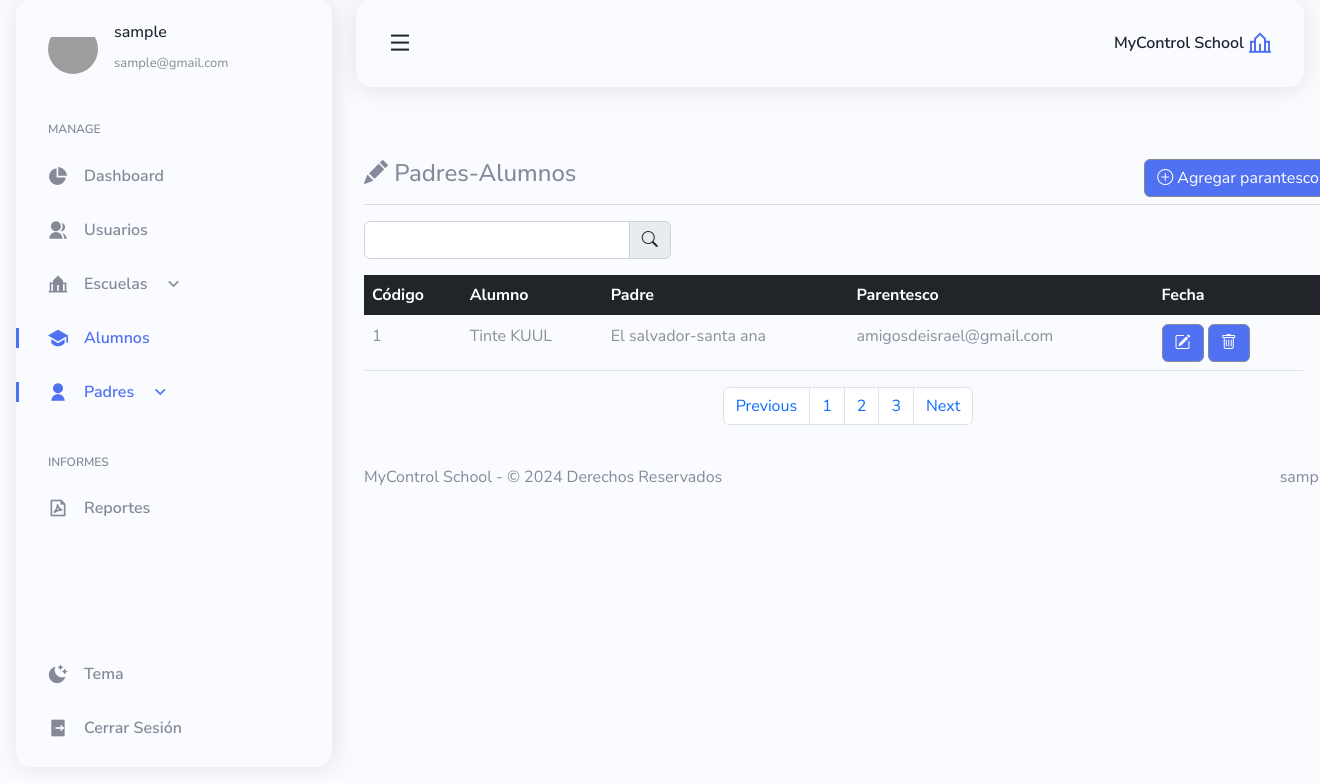
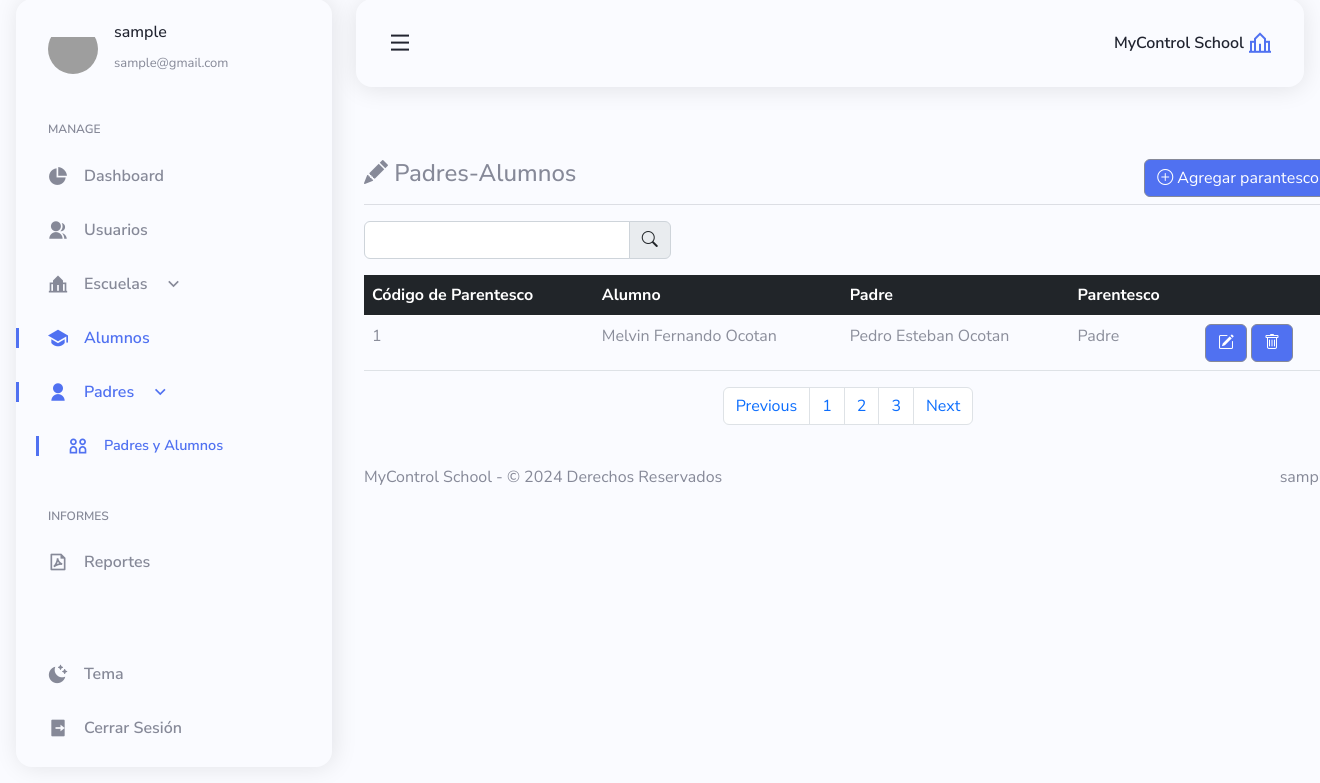
Before and after one commit to kevinocotan/school, a PHP site: page /padresalumnos in a window 1320 px wide; the page is wider, and only the part inside the window is pictured. Shown: the part 17-800 px from the top of that part. Run offline with PHP 8.4, Linux system fonts and the light colour scheme; the visitor is signed in with stand-in values (Sample User, id 1); some libraries are stand-ins or nearby versions; grey boxes are pictures that could not be loaded.

Commit message:
padresalumnos sin poder solucionar el editar

```diff
--- a/app/controllers/padresalumnoscontroller.php
+++ b/app/controllers/padresalumnoscontroller.php
@@ -6,7 +6,7 @@ class PadresAlumnosController extends Controller
     private $padrealumno;
     public function __construct($parametro)
     {
-        $this->padrealumno = new Padresalumnos();
+        $this->padrealumno = new PadresAlumnos();
         parent::__construct("padresalumnos", $parametro, true);
     }
 
@@ -21,7 +21,7 @@ class PadresAlumnosController extends Controller
     {
 
         if ($_POST["id_padre_alumno"] == 0) {
-            $datosPadrealumno = $this->padrealumno->getPadresAlumnosByName($_POST["nombre"]);
+            $datosPadrealumno = $this->padrealumno->getPadresAlumnosByName($_POST["parentesco"]);
             if (count($datosPadrealumno) > 0) {
                 $info = array('success' => false, 'msg' => "El parentesco ya esta asociado.");
             } else {
--- a/app/models/padresalumnos.php
+++ b/app/models/padresalumnos.php
@@ -11,26 +11,26 @@ class PadresAlumnos extends BaseDeDatos
 
     public function getAll()
     {
-        return $this->executeQuery("SELECT a.id_padre_alumno, a.parentesco, date_format(a.fecha,'%d-%M-%Y') as fecha, b.nombre_completo, c.nombre AS nombre_padre FROM padresalumnos a INNER JOIN alumnos b ON a.id_alumno = b.id_alumno INNER JOIN padres c ON a.id_padre = c.id_padre ORDER BY a.id_padre_alumno;");
+        return $this->executeQuery("SELECT a.id_padre_alumno, a.parentesco, b.nombre_completo, c.nombre AS nombre_padre FROM padresalumnos a INNER JOIN alumnos b ON a.id_alumno = b.id_alumno INNER JOIN padres c ON a.id_padre = c.id_padre ORDER BY a.id_padre_alumno;");
     }
     public function getPadresAlumnosByName($nombre)
     {
-        return $this->executeQuery("SELECT id_padre_alumno, parentesco, fecha, id_alumno, id_padre FROM padresalumnos WHERE parentesco='{$nombre}'");
+        return $this->executeQuery("SELECT id_padre_alumno, parentesco, id_alumno, id_padre FROM padresalumnos WHERE parentesco='{$nombre}'");
     }
 
     public function save($data)
     {
-        return $this->executeInsert("INSERT INTO padresalumnos SET parentesco='{$data["parentesco"]}', fecha='{$data["fecha"]}', id_padre='{$data["id_padre"]}', id_alumno='{$data["id_alumno"]}'");
+        return $this->executeInsert("INSERT INTO padresalumnos SET parentesco='{$data["parentesco"]}', id_padre='{$data["id_padre"]}', id_alumno='{$data["id_alumno"]}'");
     }
 
     public function getOnePadresAlumnos($id)
     {
-        return $this->executeQuery("SELECT id_padre_alumno, parentesco,fecha, id_alumno, id_padre FROM padresalumnos WHERE id_padre_alumno='{$id}'");
+        return $this->executeQuery("SELECT id_padre_alumno, parentesco, id_alumno, id_padre FROM padresalumnos WHERE id_padre_alumno='{$id}'");
     }
 
     public function update($data)
     {
-        return $this->executeInsert("UPDATE padresalumnos SET parentesco='{$data["parentesco"]}', fecha='{$data["fecha"]}', id_alumno='{$data["id_alumno"]}', id_padre='{$data["id_padre"]}' where id_padre_alumno='{$data["id_padre_alumno"]}'");
+        return $this->executeInsert("UPDATE padresalumnos SET parentesco='{$data["parentesco"]}', id_alumno='{$data["id_alumno"]}', id_padre='{$data["id_padre"]}' where id_padre_alumno='{$data["id_padre_alumno"]}'");
     }
 
     public function deletePadresAlumnos($id)
@@ -38,34 +38,4 @@ class PadresAlumnos extends BaseDeDatos
         return $this->executeInsert("DELETE FROM padresalumnos WHERE id_padre_alumno='$id'");
     }
 
-    public function getPadrealumnoReporte($data)
-    {
-        $condicion = "";
-        if (isset($data["id_padre_alumno"])) {
-            if ($data["id_padre_alumno"] != "0") {
-                $condicion .= "and fecha='{$data["id_padre_alumno"]}'";
-            }
-        }
-        if (isset($data["mes"])) {
-            $condicion .= "and month(fecha)='{$data["mes"]}' and year(fecha)='{$data["anio"]}'";
-        }
-        if ($data["id_alumno"] != "0") {
-            $condicion .= "and a.id_alumno='{$data["id_alumno"]}'";
-        }
-        if ($data["id_padre"] != "0") {
-            $condicion .= "and a.id_padre='{$data["id_padre"]}'";
-        }
-
-        return $this->executeQuery("SELECT a.id_padre_alumno, a.fecha, a.parentesco, b.nombre_completo, c.nombre
-        FROM padresalumnos a
-        INNER JOIN alumnos b ON a.id_alumno = b.id_alumno
-        INNER JOIN padres c ON a.id_padre = c.id_padre
-        WHERE 1=1 $condicion
-        ORDER BY a.fecha");
-    }
-
-    public function getFechasPorPadrealumnos()
-    {
-        return $this->executeQuery("select fecha as id_padre_alumno, date_format(fecha,'%d-%M-%Y') AS fecha FROM padresalumnos GROUP BY fecha ORDER BY fecha");
-    }
 }
--- a/app/views/padresalumnos.php
+++ b/app/views/padresalumnos.php
@@ -48,18 +48,17 @@
                 <div id="contentTable">
                     <table class="table">
                         <thead class="table-dark">
-                            <th>Código</th>
+                            <th>Código de Parentesco</th>
                             <th>Alumno</th>
                             <th>Padre</th>
                             <th>Parentesco</th>
-                            <th>Fecha</th>
                             <th>&nbsp;</th>
                         </thead>
                         <tbody>
                             <td>1</td>
-                            <td>Tinte KUUL</td>
-                            <td>El salvador-santa ana</td>
-                            <td>amigosdeisrael@gmail.com</td>
+                            <td>Melvin Fernando Ocotan</td>
+                            <td>Pedro Esteban Ocotan</td>
+                            <td>Padre</td>
                             <td>
                                 <button type="button" class="btn btn-dark btncolor"><i class="bi bi-pencil-square"></i></button>
                                 <button type="button" class="btn btn-danger btncolor"><i class="bi bi-trash"></i></button>
@@ -107,12 +106,7 @@
                             </select>
                         </div>
                     </div>
-                    <div class="row mb-3">
-                        <label for="fecha" class="col-sm-2 col-form-label">Fecha:</label>
-                        <div class="col-sm-10">
-                            <input type="date" class="form-control" id="fecha" name="fecha" required>
-                        </div>
-                    </div>
+
                     <button type="button" class="btn btn-secondary" id="btnCancelar"><i class="bi bi-x-circle-fill"></i> Cancelar</button>
                     <button type="submit" class="btn btn-primary"><i class="bi bi-hdd"></i> Guardar</button>
                 </form>
--- a/public_html/js/main.js
+++ b/public_html/js/main.js
@@ -66,16 +66,18 @@ themeButton.addEventListener("click", () => {
   localStorage.setItem("selected-icon", getCurrentIcon());
 });
 
-// Selecciona el enlace de Escuelas y el submenú
+/* SUBMENU DE ESCUELAS Y PADRES */
+
 const escuelasLink = document.getElementById("escuelas-link");
 const escuelasSubmenu = document.getElementById("escuelas-submenu");
-const expandIcon = document.getElementById("expand-icon");
 
-// Agrega un evento de clic para mostrar/ocultar el submenú
+const padresLink = document.getElementById("padres-link");
+const padresSubmenu = document.getElementById("padres-submenu");
+
+/* PARA QUE DESPLACE EL SUBMENU DE ESCUELAS */
 escuelasLink.addEventListener("click", (e) => {
   e.preventDefault();
 
-  // Alterna la visibilidad del submenú y el icono de expansión
   if (
     escuelasSubmenu.style.display === "none" ||
     !escuelasSubmenu.style.display
@@ -88,7 +90,21 @@ escuelasLink.addEventListener("click", (e) => {
   }
 });
 
-// Verifica la URL actual para mantener el submenú expandido en Grados o Secciones
+/* PARA QUE DESPLACE EL SUBMENU DE PADRES */
+
+padresLink.addEventListener("click", (e) => {
+  e.preventDefault();
+
+  if (padresSubmenu.style.display === "none" || !padresSubmenu.style.display) {
+    padresSubmenu.style.display = "block";
+    padresLink.classList.add("active");
+  } else {
+    padresSubmenu.style.display = "none";
+    padresLink.classList.remove("active");
+  }
+});
+
+/* PARA QUE SALGA MARCADO Y SE MANTENGA SELECCIONADO ESCUELAS */
 window.addEventListener("DOMContentLoaded", () => {
   if (
     window.location.href.includes("grados") ||
@@ -99,62 +115,47 @@ window.addEventListener("DOMContentLoaded", () => {
   }
 });
 
+/* PARA QUE SALGA MARCADO Y SE MANTENGA SELECCIONADO PADRES */
+window.addEventListener("DOMContentLoaded", () => {
+  window.location.href.includes("padresalumnos");
+  padresSubmenu.style.display = "block";
+  padresLink.classList.add("active");
+});
+
+/* PARA PODER HACER CLIC EN ESCUELAS Y QUE SE ABRA */
+
 document.addEventListener("DOMContentLoaded", () => {
   const escuelasLink = document.getElementById("escuelas-link");
   const toggleSubmenu = document.getElementById("toggle-submenu");
   const escuelasSubmenu = document.getElementById("escuelas-submenu");
 
-  // Evitar que el submenú abra "Escuelas" cuando se hace clic en el icono
   toggleSubmenu.addEventListener("click", (event) => {
-    event.preventDefault(); // Evita la navegación a la página de "Escuelas"
+    event.preventDefault();
     escuelasSubmenu.classList.toggle("show-submenu");
   });
 
-  // Permitir que el clic en el texto "Escuelas" navegue a la página
   escuelasLink.addEventListener("click", (event) => {
     if (event.target !== toggleSubmenu) {
-      window.location.href = escuelasLink.href; // Navega a la página de "Escuelas"
+      window.location.href = escuelasLink.href;
     }
   });
 });
 
-// Selecciona los elementos del submenú y los enlaces de "Padres"
-const padresLink = document.getElementById("padres-link");
-const padresSubmenu = document.getElementById("padres-submenu");
-const toggleSubmenuPadres = document.getElementById("toggle-submenu-padres");
+/* PARA PODER HACER CLIC EN PADRES Y QUE SE ABRA */
 
-// Agrega un evento de clic para mostrar/ocultar el submenú de "Padres"
-padresLink.addEventListener("click", (e) => {
-  e.preventDefault();
+document.addEventListener("DOMContentLoaded", () => {
+  const padresLink = document.getElementById("padres-link");
+  const toggleSubmenuPadres = document.getElementById("toggle-submenu-padres");
+  const padresSubmenu = document.getElementById("padres-submenu");
 
-  // Alterna la visibilidad del submenú
-  if (padresSubmenu.style.display === "none" || !padresSubmenu.style.display) {
-    padresSubmenu.style.display = "block";
-    padresLink.classList.add("active");
-  } else {
-    padresSubmenu.style.display = "none";
-    padresLink.classList.remove("active");
-  }
+  toggleSubmenuPadres.addEventListener("click", (event) => {
+    event.preventDefault();
+    padresSubmenu.classList.toggle("show-submenu");
+  });
 
-  // Si no está en el submenú, permite navegar a la página de "Padres"
-  if (!padresSubmenu.classList.contains("show-submenu")) {
-    window.location.href = padresLink.href; // Navega a la página de "Padres"
-  }
+  padresLink.addEventListener("click", (event) => {
+    if (event.target !== toggleSubmenuPadres) {
+      window.location.href = padresLink.href;
+    }
+  });
 });
-
-// Verifica la URL actual para mantener el submenú expandido en Información o Contacto
-window.addEventListener("DOMContentLoaded", () => {
-  if (
-    window.location.href.includes("informacion") ||
-    window.location.href.includes("contacto")
-  ) {
-    padresSubmenu.style.display = "block";
-    padresLink.classList.add("active");
-  }
-});
-
-// Alterna el submenú al hacer clic en el ícono de expansión
-toggleSubmenuPadres.addEventListener("click", (event) => {
-  event.preventDefault(); // Evita la navegación a la página de "Padres"
-  padresSubmenu.classList.toggle("show-submenu");
-});
```
Also changed, not shown: app/views/sections/menu.php (+8 -1 lines), public_html/customjs/padresalumnos.js (+2 -9 lines).
